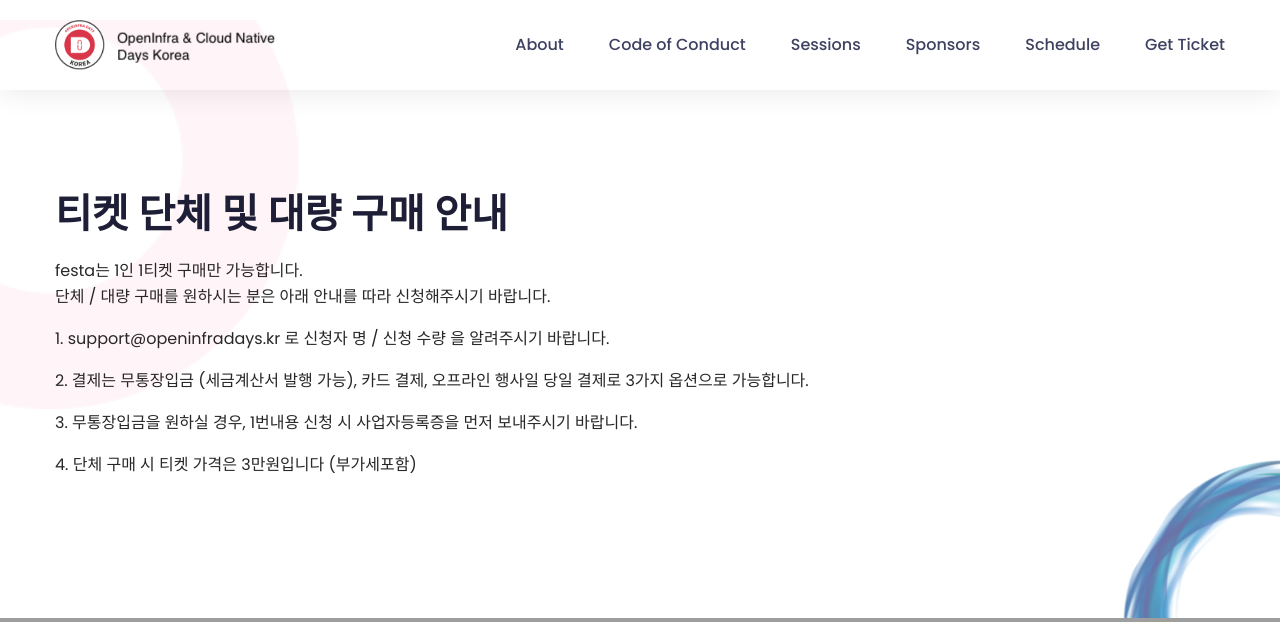
After one commit to openstack-kr/openinfradays-2022, a Django app: page /bulk in a window 1280 px wide. The commit adds this page. Shown: the top 622 px of the page. Run offline with Django 3.2, Linux system fonts and the light colour scheme; some libraries are stand-ins or nearby versions; grey boxes are pictures that could not be loaded.

Commit message:
단체 구매 안내

```diff
--- a/openinfradays/urls.py
+++ b/openinfradays/urls.py
@@ -26,6 +26,7 @@
     path('session/<int:session_id>', views.session_detail),
     path('program/sessions', views.session_list),
     path('about', views.about),
+    path('bulk', views.bulk),
     path('sponsors', views.sponsors),
     path('virtualbooth', views.virtualbooth),
     path('virtualbooth/<int:virtualbooth_id>', views.virtualbooth_detail),
--- a/openinfradays/views.py
+++ b/openinfradays/views.py
@@ -68,6 +68,10 @@
 def about(request):
     context = make_menu_context('about')
     return render(request, 'about.html', context)
+
+
+def bulk(request):
+    return render(request, 'bulk.html')
 
 
 def sponsors(request):
--- /dev/null
+++ b/templates/bulk.html
@@ -0,0 +1,31 @@
+{% extends 'base.html' %}
+{% load static %}
+
+{% block content %}
+    <section class="about-section">
+        <div class="anim-icons full-width">
+            <span class="icon icon-circle-blue wow fadeIn"></span>
+            <span class="icon icon-dots wow fadeInleft"></span>
+            <span class="icon icon-circle-1 wow zoomIn"></span>
+        </div>
+        <div class="auto-container">
+            <div class="row">
+                <!-- Content Column -->
+                <div class="content-column col-lg-12 col-md-12 col-sm-12">
+                    <div class="inner-column">
+                        <div class="sec-title">
+                            <h2>티켓 단체 및 대량 구매 안내</h2>
+                            <div class="text">
+                                <p>festa는 1인 1티켓 구매만 가능합니다. <br> 단체 / 대량 구매를 원하시는 분은 아래 안내를 따라 신청해주시기 바랍니다.</p>
+                                <p>1. support@openinfradays.kr 로 신청자 명 / 신청 수량 을 알려주시기 바랍니다.</p>
+                                <p>2. 결제는 무통장입금 (세금계산서 발행 가능), 카드 결제, 오프라인 행사일 당일 결제로 3가지 옵션으로 가능합니다.</p>
+                                <p>3. 무통장입금을 원하실 경우, 1번내용 신청 시 사업자등록증을 먼저 보내주시기 바랍니다.</p>
+                                <p>4. 단체 구매 시 티켓 가격은 3만원입니다 (부가세포함) </p>
+                             </div>
+                        </div>
+                    </div>
+                </div>
+            </div>
+        </div>
+    </section>
+{% endblock %}
--- a/templates/index.html
+++ b/templates/index.html
@@ -14,7 +14,8 @@
                      <div class="content-box">
                          <h3>함께해요</h3>
                          <a href="https://festa.io/events/2733"
-                            target="_blank" class="theme-btn btn-style-one">티켓 구매 (Get Ticket)</a>
+                            target="_blank" class="theme-btn btn-style-one">개인 티켓 구매 (Get Ticket)</a>
+                         <a href="/bulk" class="theme-btn btn-style-three">단체 / 대량 구매</a>
                      </div>
                  </div>
              </div>
@@ -25,6 +26,7 @@
             <div class="outer-box">
                 <h3 style="color: #ffffff">{{ today }} 09시 기준 등록자 수 (개인+단체+후원사)</h3>
                 <h3 style="color: #ffffff">{{ reg_count }} 명</h3>
+                <h4 style="color: #ffffff">1,000명을 목표로 달려갑니다!</h4>
             </div>
         </div>
     </section>
```
